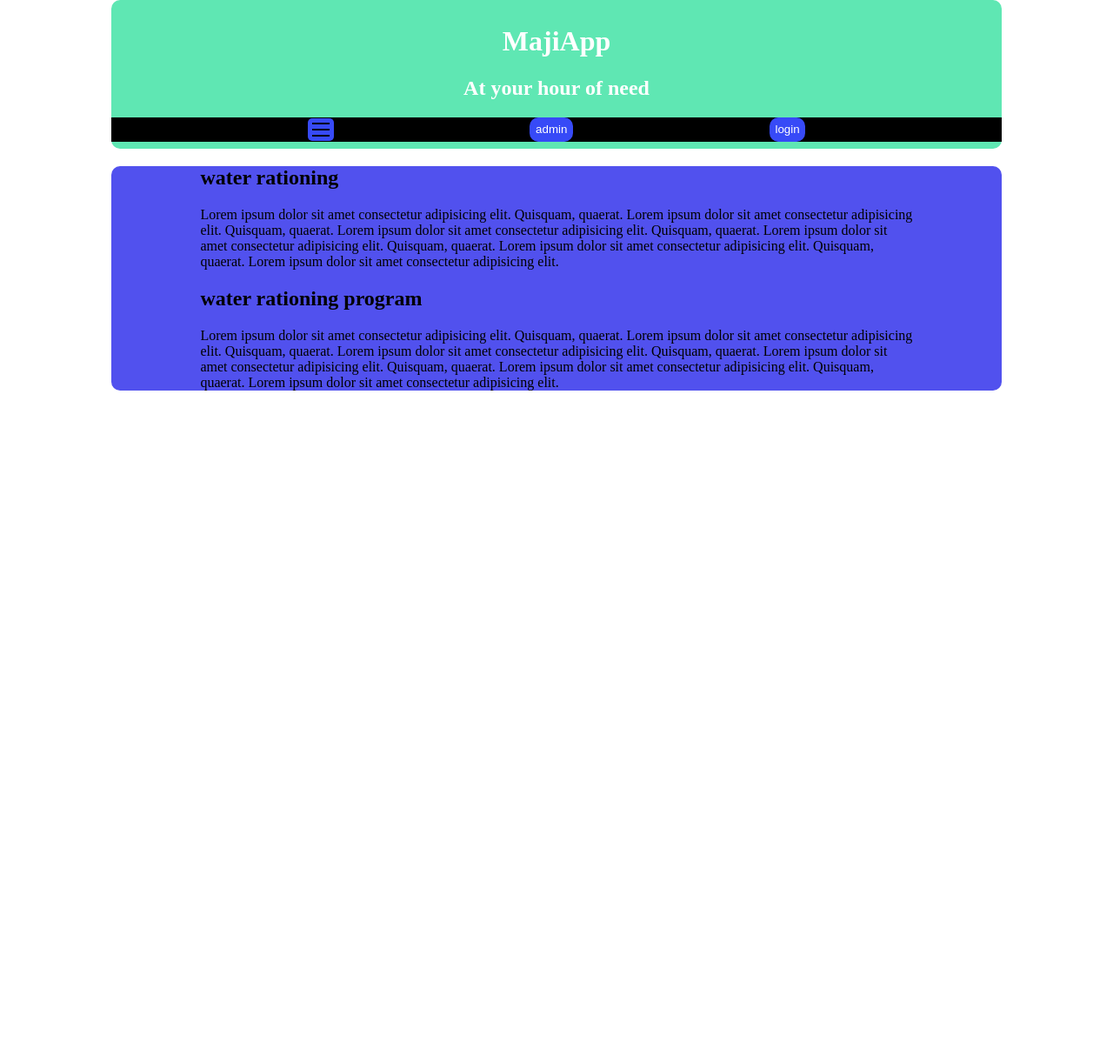
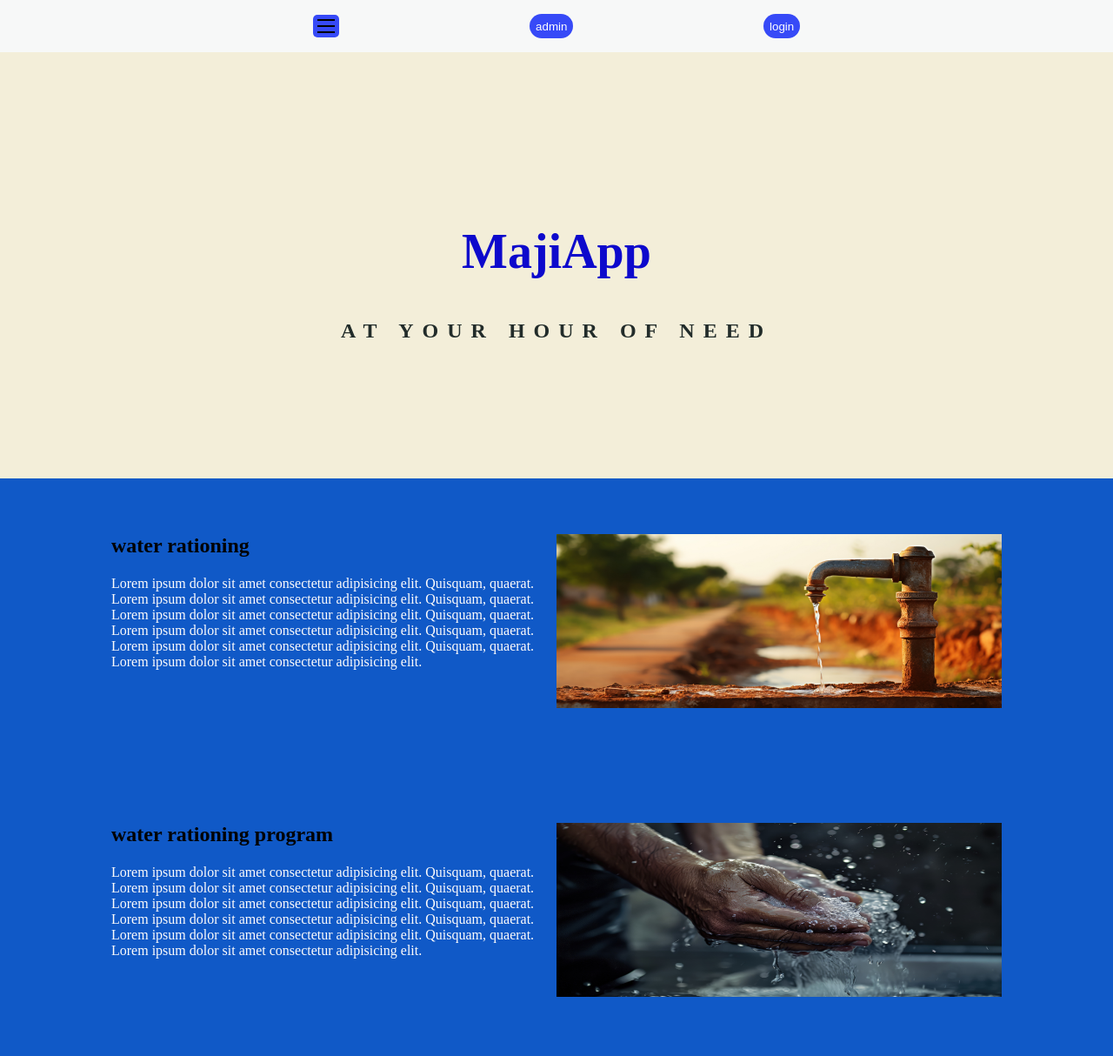
Before and after one commit to brivan1/maji_app_project, a Flask app: template MajiApp/templates/index.html in a window 1280 px wide. Shown: the whole page at 87% size. Before the commit the page ends 449 px from the top, so only its background shows below. Run offline with Flask 3, Linux system fonts and the light colour scheme; the template is opened without the code that fills it, so the values that code supplies are empty; some libraries are stand-ins or nearby versions.

Commit message:
template changes

```diff
--- a/MajiApp/app.py
+++ b/MajiApp/app.py
@@ -20,23 +20,26 @@ app.config['MYSQL_DB'] = 'MajiApp_db'
 #     return sys.User('username', 'password', username, password)
     # (int(user_id))
 
-@app.route('/form')
-def form():
-    return render_template('login.html')
+@app.route('/')
+
+# @app.route('/form')
+# def form():
+#     return render_template('login.html')
 
 @app.route('/login', methods=['GET','POST'])
 def login():
-    if request.method == "GET":
-        return render_template('login.html')
+    # if request.method == "GET":
+    #     return render_template('login.html')
 
     if request.method == "POST" and 'username' in request.form and 'password' in request.form:
         username = request.form['username']
         password = request.form['password']
         cursor = MySQLdb.connect(host=app.config['MYSQL_HOST'], user=app.config['MYSQL_USER'], password=app.config['MYSQL_PASSWORD'], db=app.config['MYSQL_DB']).cursor(MySQLdb.cursors.DictCursor)
         cursor.execute("SELECT * FROM User_main WHERE username = %s AND password = %s", (username, password))
-        account = cursor.fetchall()
+        account = cursor.fetchone()
         if account:
             session['logged_in'] = True
+            session['id'] = account['id']
             session['username'] = username
             return render_template('index.html')
         else:
--- a/MajiApp/static/styles.css
+++ b/MajiApp/static/styles.css
@@ -1,5 +1,8 @@
+*, *::before, *::after{
+    box-sizing: border-box;
+}
 body{
-    margin: 0 auto;
+    margin: 0;
 }
 .container{
     width: 80%;
@@ -13,22 +16,39 @@ body{
     margin: 5px;
 }
 header{
-    border-radius: 10px;
-    background: rgba(4, 218, 136, 0.637);
+
+    background: rgb(247, 248, 248);
     text-align: center;
-    padding: 0.5em 0;
-    color: white;
+    padding: 1em;
+    color: rgb(9, 35, 182);
+}
+.upper{
+    background-color: #F3EED9;
+    padding: 150px 0;
+    text-align: center;
+    color: #0d09cc;
+}
+.logo_txt{
+    font-size: 3.5rem;
+}
+.mantra{
+    text-transform: uppercase;
+    letter-spacing: 10px;
+    margin: 0 0 .25em;
+    color: #222C2A;
+    font-size: 1.5rem;
 }
 .navbar{
     width: 100%;
     display: flex;
     justify-content: space-evenly;
     align-items: center;
-    background: black;
+    /* background: rgb(155, 160, 157); */
+    padding: 0px;
 }
 button{
     background-color: rgb(55, 74, 247);
-    border-radius: 10px;
+    border-radius: 100px;
     color: white;
     text-decoration: none;
     border: 0px solid;
@@ -38,10 +58,41 @@ button{
     background: rgb(55, 74, 247);
     border-radius: 5px;
 }
-.blog{
-    color: black;
-    padding: 0em;
+.blog_wr, .blog_wrp{
+    color: rgb(253, 252, 252);
     margin: 0;
-    background-color: rgb(81, 81, 238);
-    border-radius: 10px;
+    background-color: rgb(16, 89, 199);
+
 }
+.row{
+    display: flex;
+}
+.wr + .wrp{
+    margin-left: 0.2em;
+    text-align: center;
+    width: 100%;
+}
+.wr{
+    width: 100%;
+}
+.wrp{
+    width: 100%;
+}
+.wr h1{
+    margin-top: 0;
+    font-weight: 900;
+    color: #020202;
+    line-height: 1.15;
+}
+.wrp h1{
+    margin-top: 0;
+    font-weight: 900;
+    color: #020202;
+    line-height: 1.15;
+}
+section{
+    padding: 4em 0;
+}
+img{
+    width: 100%;
+}
--- a/MajiApp/templates/index.html
+++ b/MajiApp/templates/index.html
@@ -5,13 +5,11 @@
     <meta name="viewport" content="width=device-width, initial-scale=1.0">
     <title>MajiApp</title>
     <link rel="stylesheet" href="/MajiApp/static/styles.css">
-
 </head>
 <body>
+
+        <header>
             <div class="container">
-        <header>
-            <h1>MajiApp</h1>
-                <h2>At your hour of need</h2>
                 <div class="navbar">
                     <div class="menu">
                         <div class="bar"></div>
@@ -20,12 +18,18 @@
                     </div>
                     <button class="admin">admin</button>
                     <button class="login">login</button>
-                <!--<input type="text" name="search" placeholder="search name">-->
-
+                </div>
             </div>
         </header>
-        <section class="blog">
+        <section class="upper">
             <div class="container">
+                <h1 class="logo_txt">MajiApp</h1>
+            <h2 class="mantra">At your hour of need</h2>
+            </div>
+        </section>
+        <section class="blog_wr">
+            <div class="container row">
+                <div class="wr">
                     <h1>water rationing</h1>
                 <p>Lorem ipsum dolor sit amet consectetur adipisicing elit.
                     Quisquam, quaerat. Lorem ipsum dolor sit amet consectetur
@@ -34,7 +38,14 @@
                     Quisquam, quaerat. Lorem ipsum dolor sit amet consectetur adipisicing elit.
                     Quisquam, quaerat. Lorem ipsum dolor sit amet consectetur adipisicing elit.
                     Quisquam, quaerat. Lorem ipsum dolor sit amet consectetur adipisicing elit.
-
+                </div>
+                <div class="wr">
+                    <img src="/MajiApp/static/images/selective-focus-grunge-rusty-faucet-rural-area.jpg" alt="tapwater" width="300" height="200">
+                </div>
+        </section>
+        <section class="blog_wrp">
+            <div class="container row">
+                <div class="wrp">
                     <h1>water rationing  program</h1>
                 <p>Lorem ipsum dolor sit amet consectetur adipisicing elit.
                     Quisquam, quaerat. Lorem ipsum dolor sit amet consectetur
@@ -44,8 +55,11 @@
                     Quisquam, quaerat. Lorem ipsum dolor sit amet consectetur adipisicing elit.
                     Quisquam, quaerat. Lorem ipsum dolor sit amet consectetur adipisicing elit.
                 </div>
+                <div class="wrp">
+                    <img src="/MajiApp/static/images/view-realistic-hands-touching-clear-flowing-water.jpg" alt="homewater" width="300" height="200">
+                </div>
+            </div>
         </section>
-    </div>
 </body>
 </body>
 </html>
```
Also changed, not shown: MajiApp/static/images/selective-focus-grunge-rusty-faucet-rural-area.jpg (added), MajiApp/static/images/view-realistic-hands-touching-clear-flowing-water.jpg (added). Lines whose indentation alone changed are shown as unchanged.
